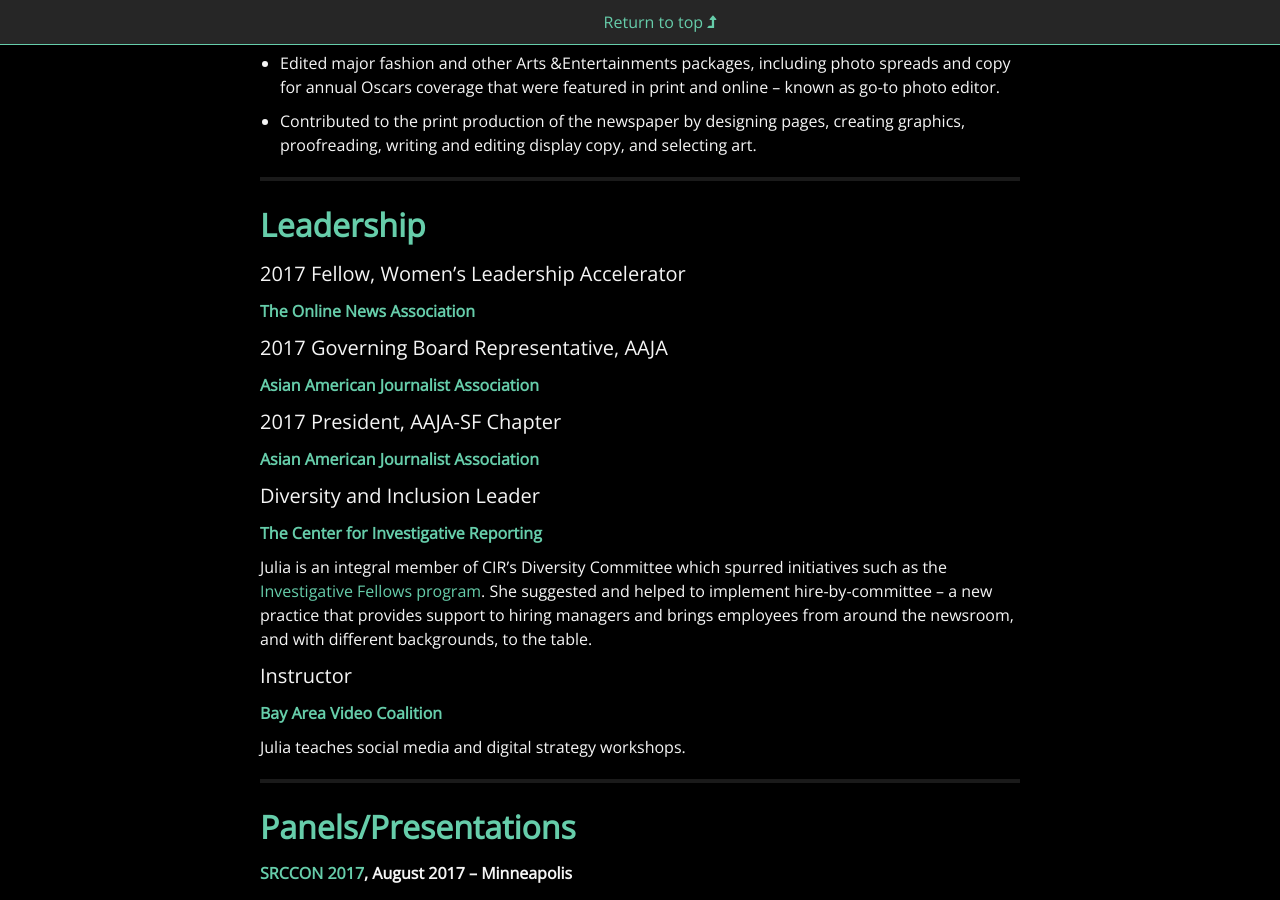
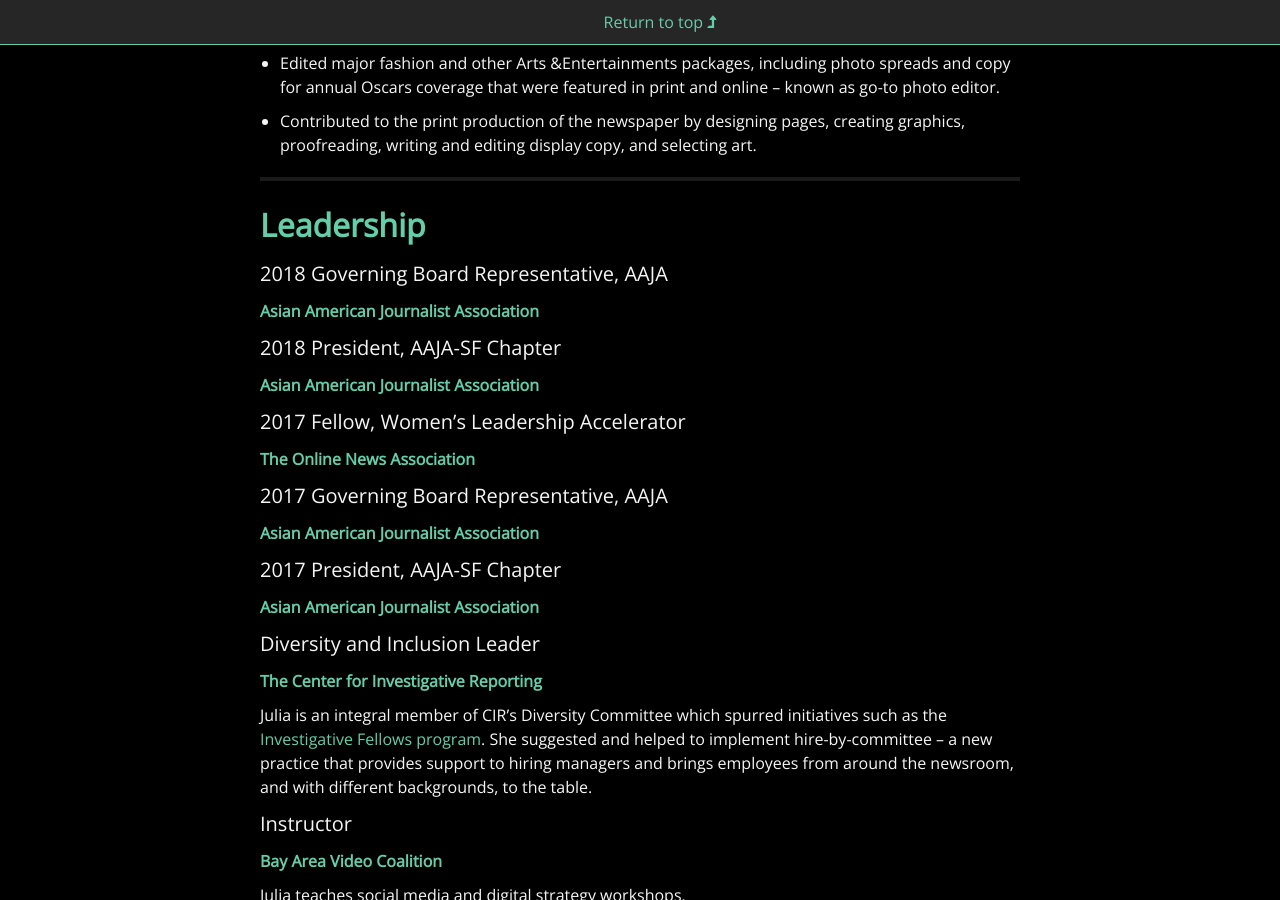
Before and after one commit to juliachanb/juliachanb.github.io, a Jekyll site: the page built from pages/resume.md, in a window 1280 px wide and 900 px high, scrolled down 2742 px. Built offline with Jekyll 4.4.1, drawn with Linux system fonts in a browser that asks for light colours; nearby versions of some CDN libraries; some web fonts are replaced.

Commit message:
added 2018 leadership

```diff
--- a/pages/resume.md
+++ b/pages/resume.md
@@ -114,6 +114,12 @@
 
 ## **Leadership**
 
+#### 2018 Governing Board Representative, AAJA
+**[Asian American Journalist Association](http://www.aaja.org/board-of-directors/)**
+
+#### 2018 President, AAJA-SF Chapter
+**[Asian American Journalist Association](https://www.aaja.org/san_francisco_bay_area)**
+
 #### 2017 Fellow, Women’s Leadership Accelerator
 **[The Online News Association](https://journalists.org/2016/12/20/ona-announces-class-for-2017-womens-leadership-accelerator/)**
 
@@ -121,7 +127,7 @@
 **[Asian American Journalist Association](http://www.aaja.org/board-of-directors/)**
 
 #### 2017 President, AAJA-SF Chapter
-**[Asian American Journalist Association](http://www.aaja.org/where-you-can-find-aaja/)**
+**[Asian American Journalist Association](https://www.aaja.org/san_francisco_bay_area)**
 
 #### Diversity and Inclusion Leader
 **[The Center for Investigative Reporting](https://www.revealnews.org/about-us/the-2016-17-reveal-investigative-fellows/)**
```
